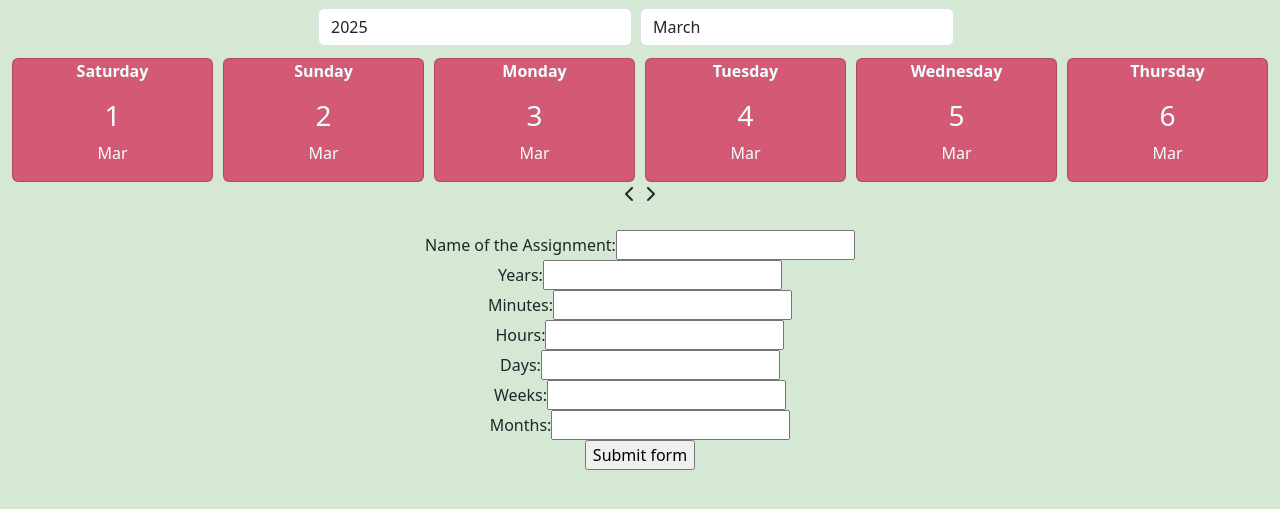
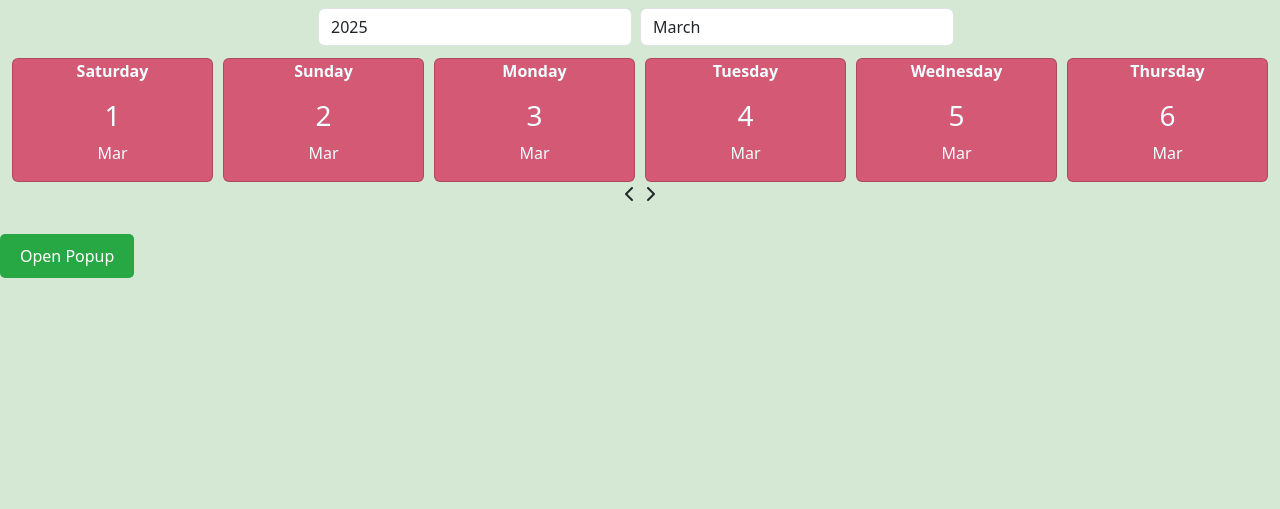
Before and after one commit to Brooklyn-STEAM/10043-Developing-a-Specialized-Tracker-To-Centralize-Assignments-Due-Dates, a Flask app: page / in a window 1280 px wide. Shown: the part 77-586 px from the top of the page. Run offline with Flask 3, Linux system fonts and the light colour scheme.

Commit message:
finished the pop up

```diff
--- a/main.py
+++ b/main.py
@@ -237,9 +237,12 @@ def accsin ():
             conn.close()
             return redirect("/acc")
 
-@app.route("/", methods=["POST", "GET"])
-def assignment():
+
+@app.route("/", methods=["POST"])
+@flask_login.login_required
+def assignmentsend():
     request.method == "POST"
+    User_id = flask_login.current_user.id
     Name = request.form["name"]
     Years = request.form["years"]
     Minutes = request.form["minutes"]
@@ -251,11 +254,11 @@ def assignment():
     cursor = conn.cursor()
     cursor.execute(f"""
                     INSERT INTO `Time`
-                        (`years`, `minutes`, `hours`, `weeks`, `days`, `months`, `name`)
+                        (`years`, `minutes`, `hours`, `weeks`, `days`, `months`, `name`, `user_id`)
                     VALUE
-                        ({Years}, {Minutes}, {Hours}, {Weeks}, {Days}, {Months}, '{Name}');
+                        ({Years}, {Minutes}, {Hours}, {Weeks}, {Days}, {Months}, '{Name}', {User_id});
                     """)
     result = cursor.fetchall()
     conn.close()
     cursor.close()
-    return render_template("mainpage.html.jinja", result = result)
+    return render_template("mainpage.html.jinja", assignmentsend = result)
--- a/static/styles.css
+++ b/static/styles.css
@@ -34,7 +34,21 @@ background-color: #CEFFFA;
 .green{
     background-color: #CEFFFA;
 }
-
+.popup {
+    display: none;
+    position: fixed;
+    top: 0; left: 0;
+    width: 100%; height: 100%;
+    background: rgba(0, 0, 0, 0.5);
+    justify-content: center;
+    align-items: center;
+}
+.popup-content {
+    background: #fff;
+    padding: 20px;
+    border-radius: 5px;
+    text-align: center;
+}
 
 
 
--- a/templates/mainpage.html.jinja
+++ b/templates/mainpage.html.jinja
@@ -54,6 +54,14 @@
     <div class="col-md-12 mx-auto mt-1">
       <div class="owl-carousel" id="calendar-container"></div>
     </div>
+
+  </div>
+
+   <button id="openPopup" style="padding: 10px 20px; background-color: #28a745;
+                                  color: #fff; border: none; border-radius: 5px;">Open Popup</button>
+    <div id="popup" class="popup">
+        <div class="popup-content">
+            <h2>Create A New Assignment</h2>
             <form id="myForm" action="/" method="post">
               Name of the Assignment:<input type="text" name="name"><br>
               Years:<input type="number" id="se" name="years"><br>
@@ -64,11 +72,35 @@ Weeks:<input type="number" id="we" name="weeks"><br>
               Months:<input type="number" id="mo" name="months"><br>
               <input type="button" onclick="myFunction()" value="Submit form">
             </form>
+            <button id="closePopup" style="margin-top: 10px; padding:
+                                           5px 10px; background-color: #dc3545; color: #fff;
+                                           border: none; border-radius: 3px;">Close</button>
+        </div>
     </div>
   <script src="/static/main.js"></script>
   <script src="https://cdn.jsdelivr.net/npm/bootstrap@5.3.3/dist/js/bootstrap.bundle.min.js"
     integrity="sha384-YvpcrYf0tY3lHB60NNkmXc5s9fDVZLESaAA55NDzOxhy9GkcIdslK1eN7N6jIeHz"
     crossorigin="anonymous"></script>
+    <script>
+        const openPopup = document.getElementById('openPopup');
+        const closePopup = document.getElementById('closePopup');
+        const popup = document.getElementById('popup');
+
+        openPopup.addEventListener('click', () => {
+            popup.style.display = 'flex';
+            console.log('Button clicked');
+        });
+
+        closePopup.addEventListener('click', () => {
+            popup.style.display = 'none';
+        });
+
+        window.addEventListener('click', (event) => {
+            if (event.target === popup) {
+                popup.style.display = 'none';
+            }
+        });
+    </script>
 
 </body>
 
```
Lines whose indentation alone changed are shown as unchanged.
